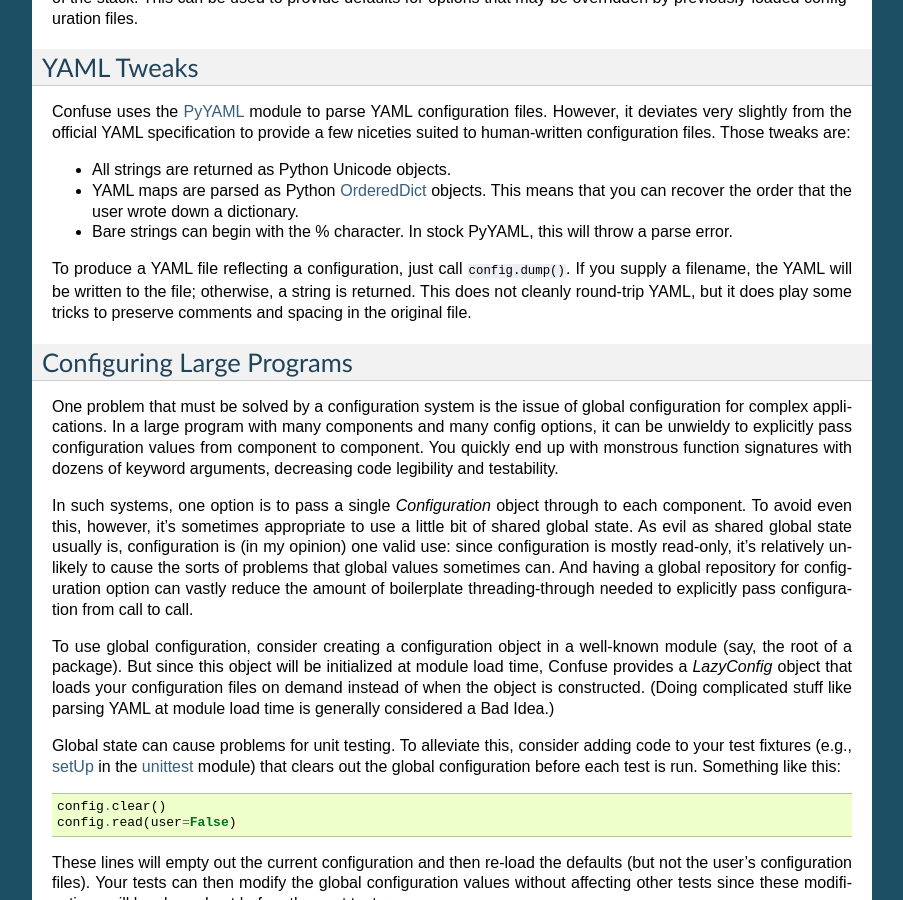
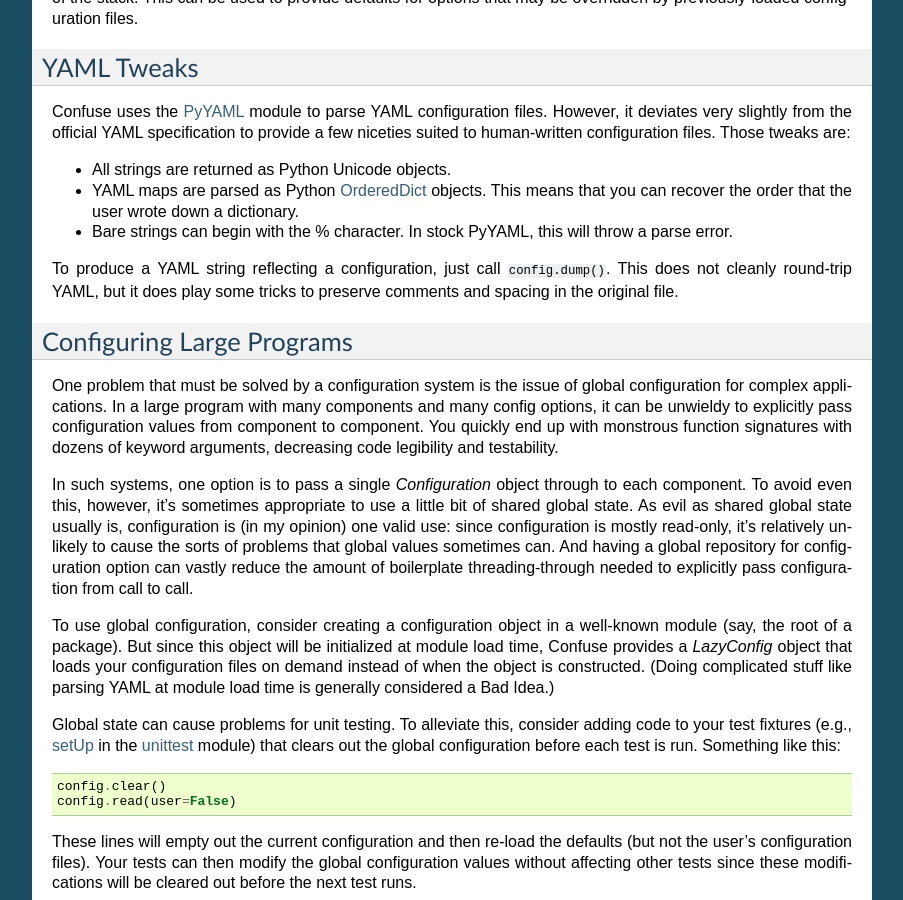
Before and after one commit to beetbox/confuse, a Sphinx documentation site: the page built from docs/index.rst, in a window 1280 px wide and 900 px high, scrolled down 4185 px. Shown: the whole window, without its empty margins (198-1101 px from the left). Built offline with Sphinx 7.4.7, drawn with Linux system fonts in a browser that asks for light colours.

Commit message:
fix Configuration.dump() documentation
It doesn't accept `filename` anymore. Fixes #47.

```diff
--- a/confuse.py
+++ b/confuse.py
@@ -1005,9 +1005,6 @@ class Configuration(RootView):
         configuration file. All keys not in the default configuration
         will be appended to the end of the file.
 
-        :param filename:  The file to dump the configuration to, or None
-                          if the YAML string should be returned instead
-        :type filename:   unicode
         :param full:      Dump settings that don't differ from the defaults
                           as well
         :param redact:    Remove sensitive information (views with the `redact`
--- a/docs/index.rst
+++ b/docs/index.rst
@@ -302,9 +302,8 @@ niceties suited to human-written configuration files. Those tweaks are:
 
 .. _OrderedDict: http://docs.python.org/2/library/collections.html#collections.OrderedDict
 
-To produce a YAML file reflecting a configuration, just call
-``config.dump()``. If you supply a filename, the YAML will be written to the
-file; otherwise, a string is returned. This does not cleanly round-trip YAML,
+To produce a YAML string reflecting a configuration, just call
+``config.dump()``. This does not cleanly round-trip YAML,
 but it does play some tricks to preserve comments and spacing in the original
 file.
 
```
